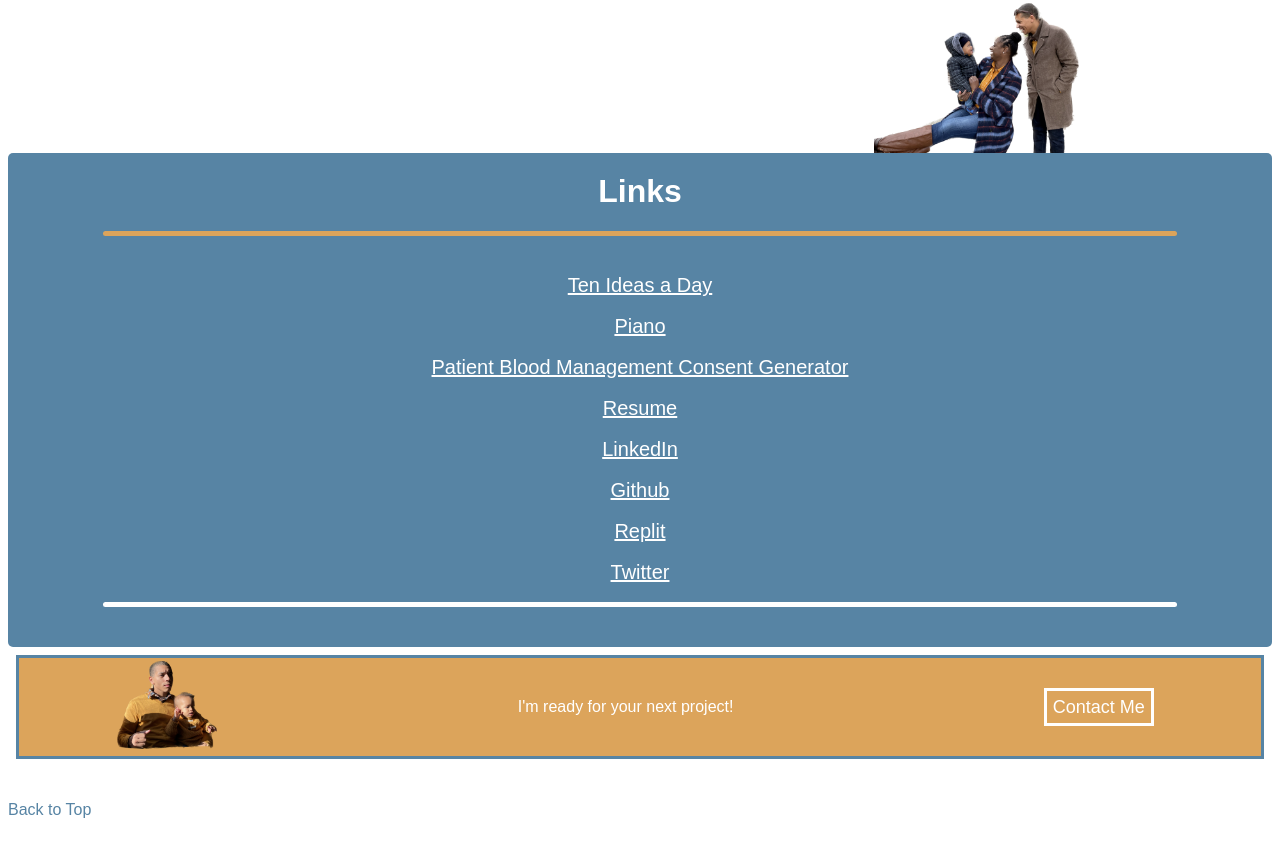
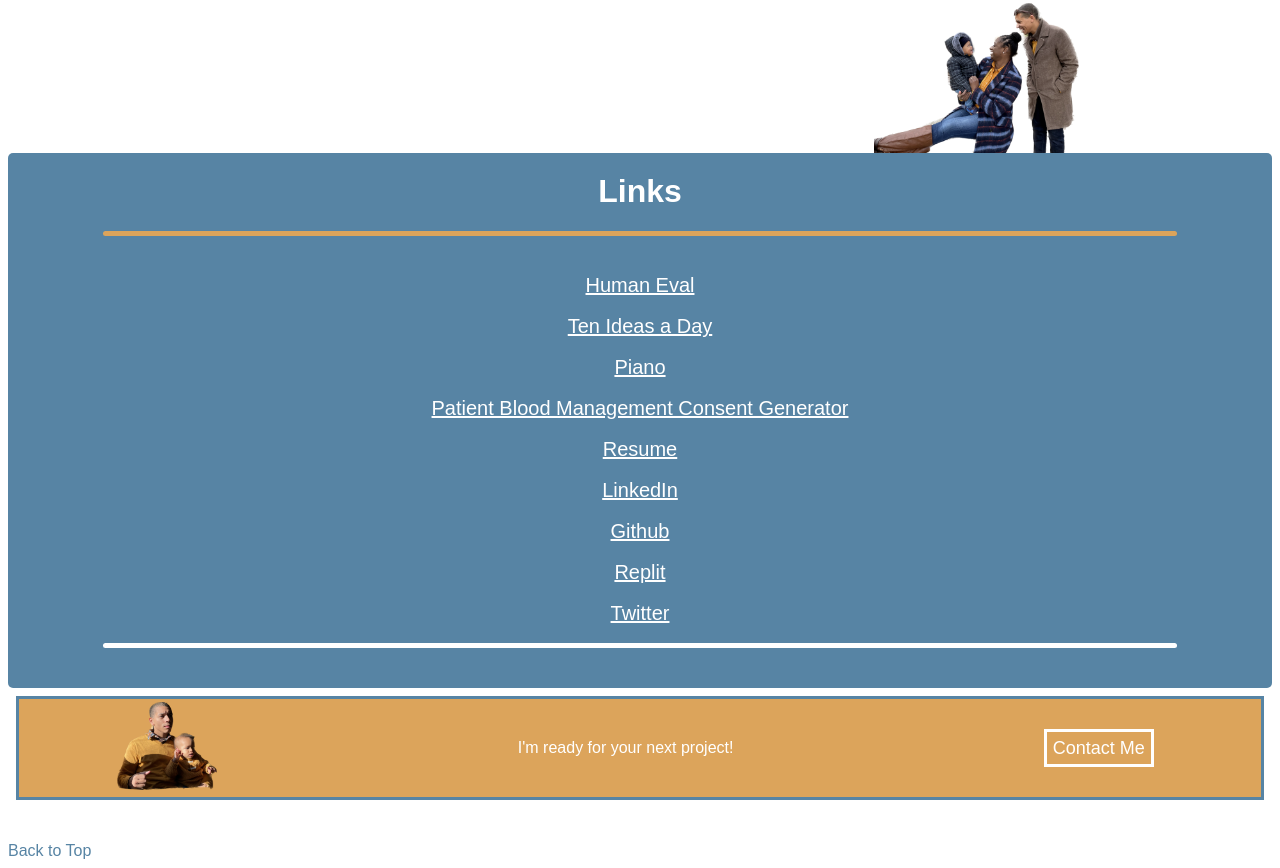
Before and after one commit to waynebeam/prof-website, a plain HTML site: page index.html in a window 1280 px wide. Shown: the part 826-1694 px from the top of the page. Before the commit the page ends 1653 px from the top, so only its background shows below. Drawn offline with Linux system fonts and the light colour scheme.

Commit message:
human eval linked

```diff
--- a/index.html
+++ b/index.html
@@ -72,6 +72,9 @@
         <h1 class="links-title">Links</h1>
         <div class="orange-separator separator"></div>
             <br>
+            <a href="https://waynebeam.net/humaneval" target="_blank" rel="noreferrer noopener"
+            class="tooltip" tooltip="Show your human evaluation in the style of a computer evaluation">Human Eval</a>
+            <br><br>
             <a href="https://tenideas.waynebeam.net" target="_blank" rel="noreferrer noopener"
             class="tooltip" tooltip="An idea tracker for recording 10 ideas a day">Ten Ideas a Day</a>
             <br><br>
```
